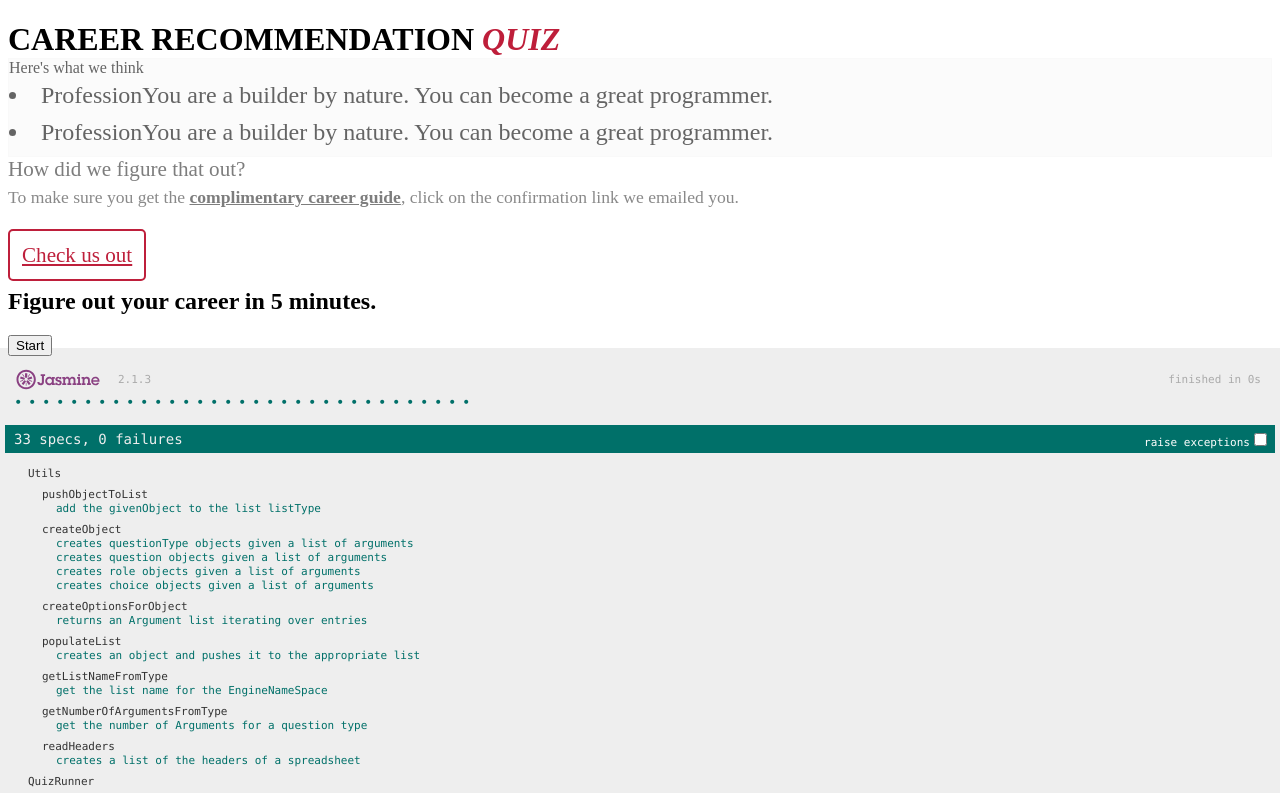
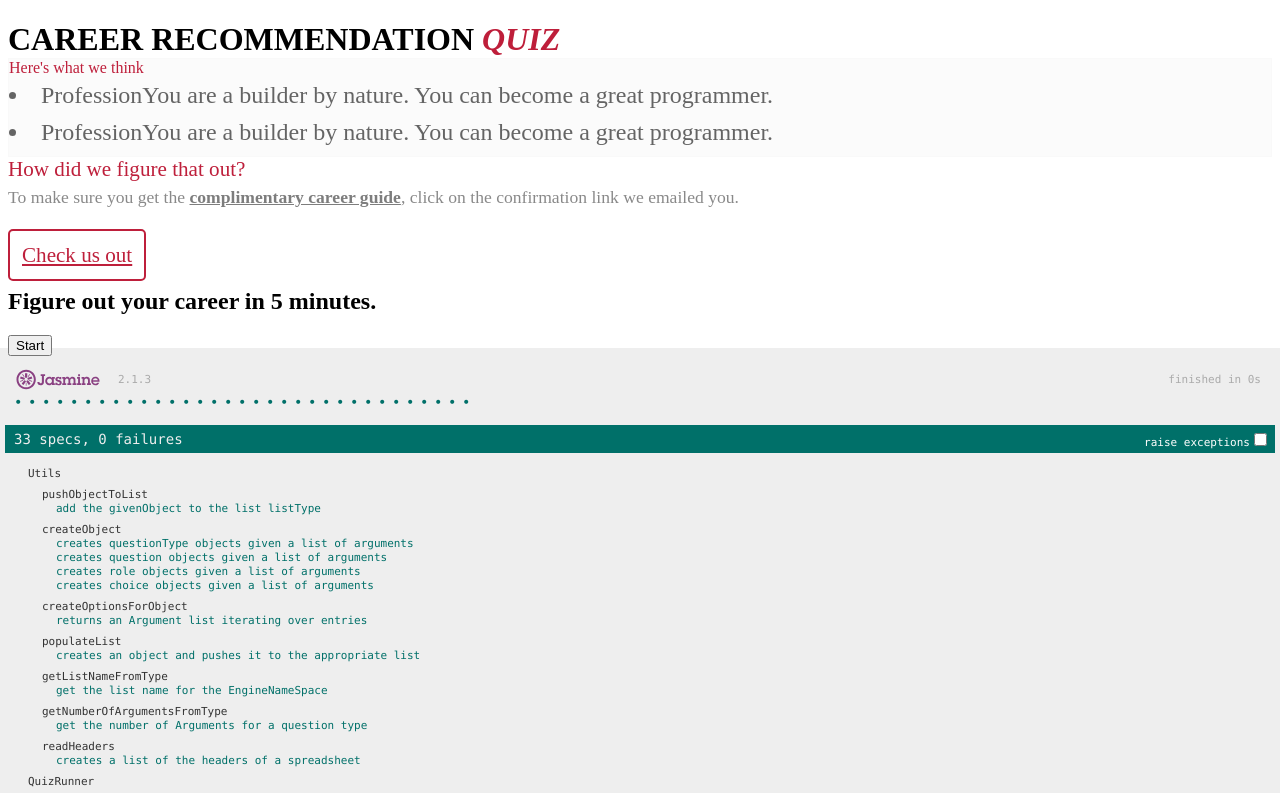
Before and after one commit to multunus/career-quiz, a plain HTML site: page SpecRunner.html in a window 1280 px wide. Shown: the top 793 px of the page. Drawn offline with Linux system fonts and the light colour scheme.

Commit message:
CSS Improvements.

```diff
--- a/styles/application.css
+++ b/styles/application.css
@@ -78,6 +78,10 @@
   font-size: 1.2em;
 }
 
+#results-container .heading{
+  color: #be1f3b;
+}
+
 #results-section .result,
 #cta-section .message{
   margin: 5px 0 10px 0;
```
Also changed, not shown: index.html (+1 -1 lines).
